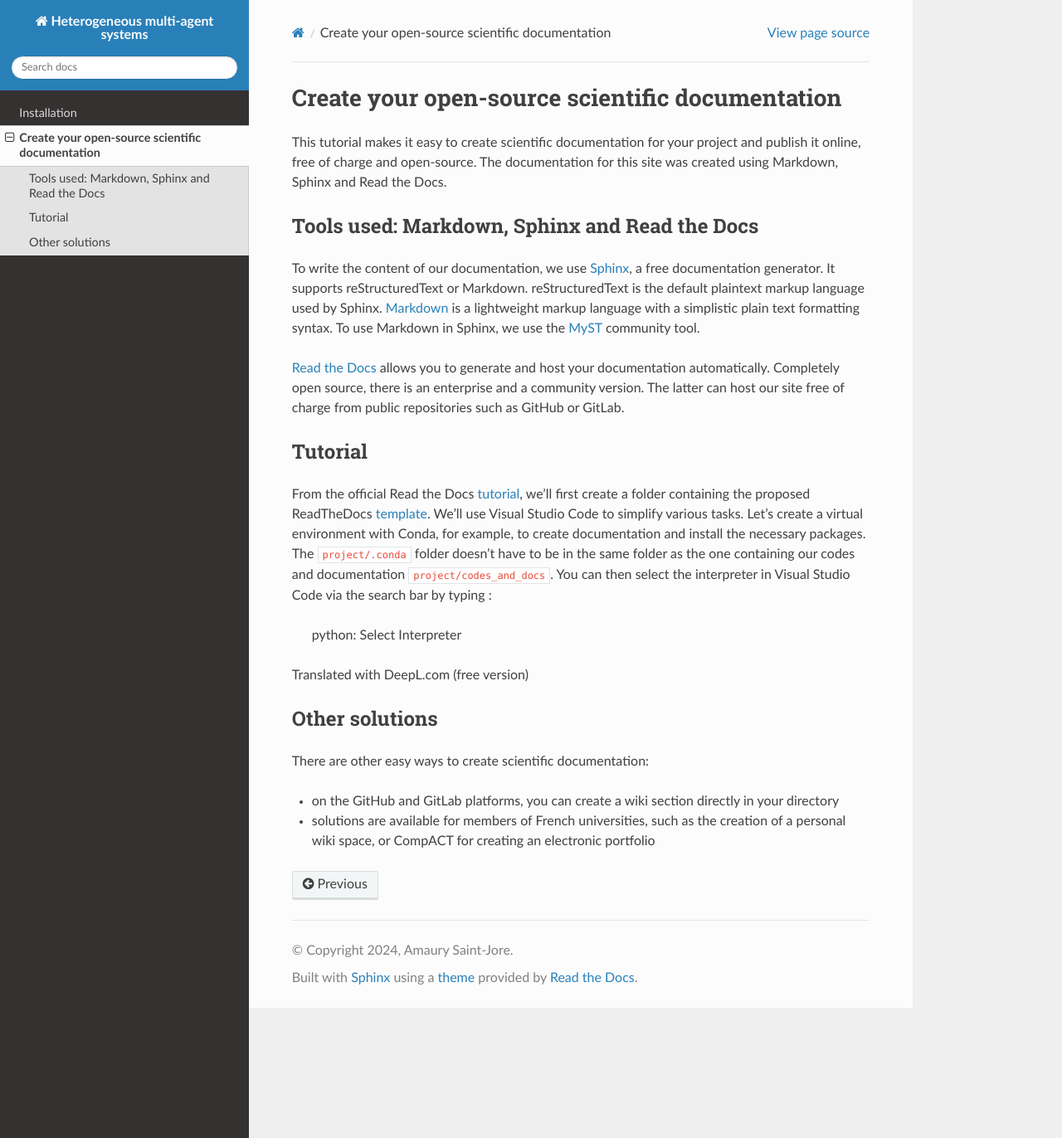
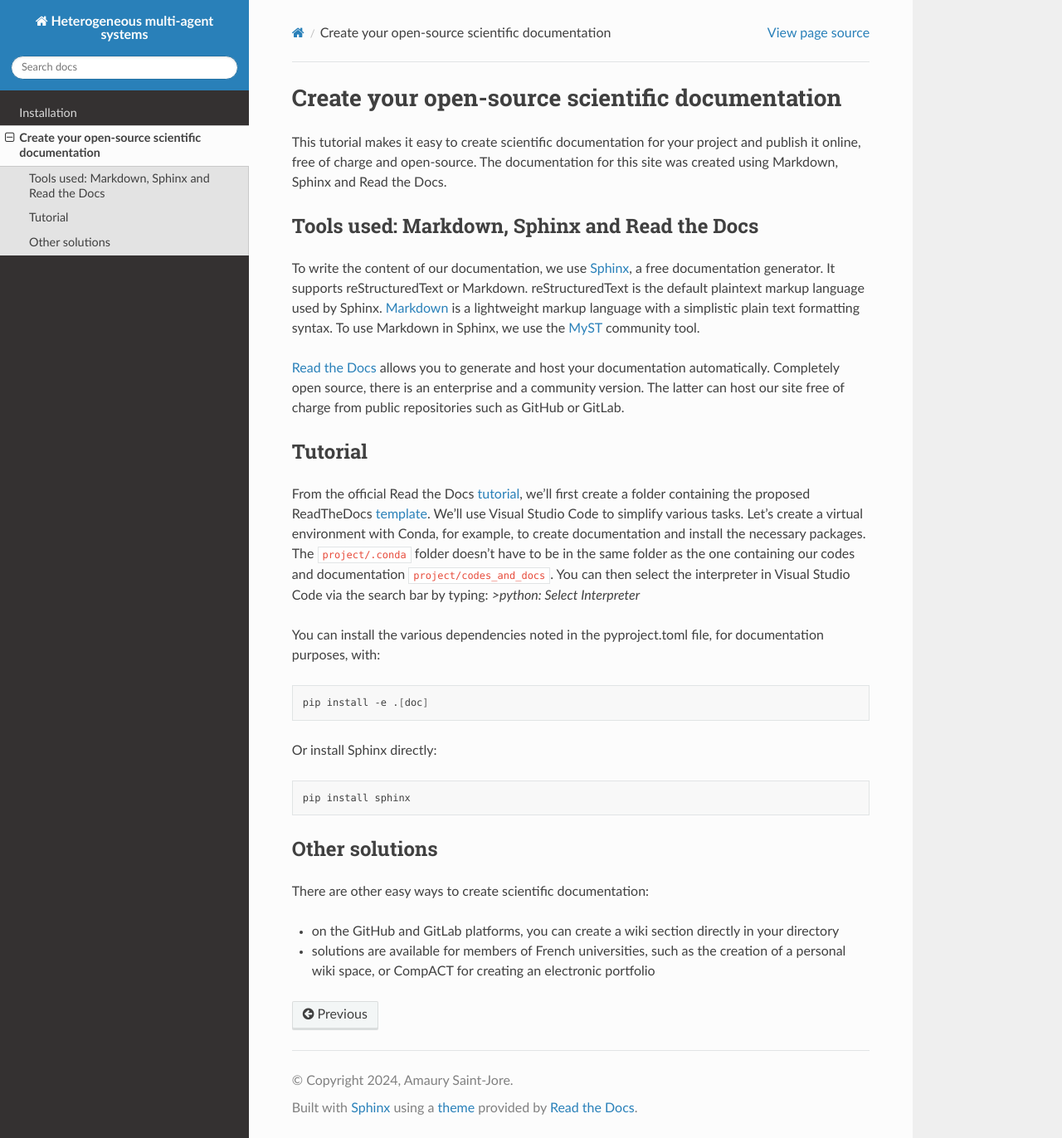
Before and after one commit to Amaury-SJ/heterogeneous-multi-agent-systems, a Sphinx documentation site: the page built from docs/source/create_your_doc.md, in a window 1280 px wide and 1372 px high. Shown: the whole window at 83% size. Built offline with Sphinx 7.4.7 and the Read the Docs theme 2.0.0, drawn with Linux system fonts in a browser that asks for light colours; pages that are not in the unit, such as notebooks, are missing from menus.

Commit message:
add text

````diff
--- a/docs/source/create_your_doc.md
+++ b/docs/source/create_your_doc.md
@@ -13,11 +13,19 @@ reStructuredText is the default plaintext markup language used by Sphinx. [Markd
 ## Tutorial
 
 From the official Read the Docs [tutorial], we'll first create a folder containing the proposed ReadTheDocs [template].
-We'll use Visual Studio Code to simplify various tasks. Let's create a virtual environment with Conda, for example, to create documentation and install the necessary packages. The `project/.conda` folder doesn't have to be in the same folder as the one containing our codes and documentation `project/codes_and_docs`. You can then select the interpreter in Visual Studio Code via the search bar by typing :
->python: Select Interpreter
+We'll use Visual Studio Code to simplify various tasks. Let's create a virtual environment with Conda, for example, to create documentation and install the necessary packages. The `project/.conda` folder doesn't have to be in the same folder as the one containing our codes and documentation `project/codes_and_docs`. You can then select the interpreter in Visual Studio Code via the search bar by typing: *>python: Select Interpreter*
 
-Translated with DeepL.com (free version)
+You can install the various dependencies noted in the pyproject.toml file, for documentation purposes, with:
 
+```shell
+pip install -e .[doc]
+```
+
+Or install Sphinx directly:
+
+```shell
+pip install sphinx
+```
 ## Other solutions
 
 There are other easy ways to create scientific documentation:
--- a/pyproject.toml
+++ b/pyproject.toml
@@ -3,9 +3,9 @@ requires = ["flit_core >=3.2,<4"]
 build-backend = "flit_core.buildapi"
 
 [project]
-name = "lumache"
-authors = [{name = "Graziella", email = "graziella@lumache"}]
+name = "heterogeneous-multi-agent-system"
+authors = [{name = "Amaury SAINT-JORE", email = "amausj@gmail.com"}]
 dynamic = ["version", "description"]
 
 [project.optional-dependencies]
-doc = ["sphinx~=4.2.0",]
+doc = ["sphinx",]
````
Also changed, not shown: docs/source/install.md (+1 -1 lines).
